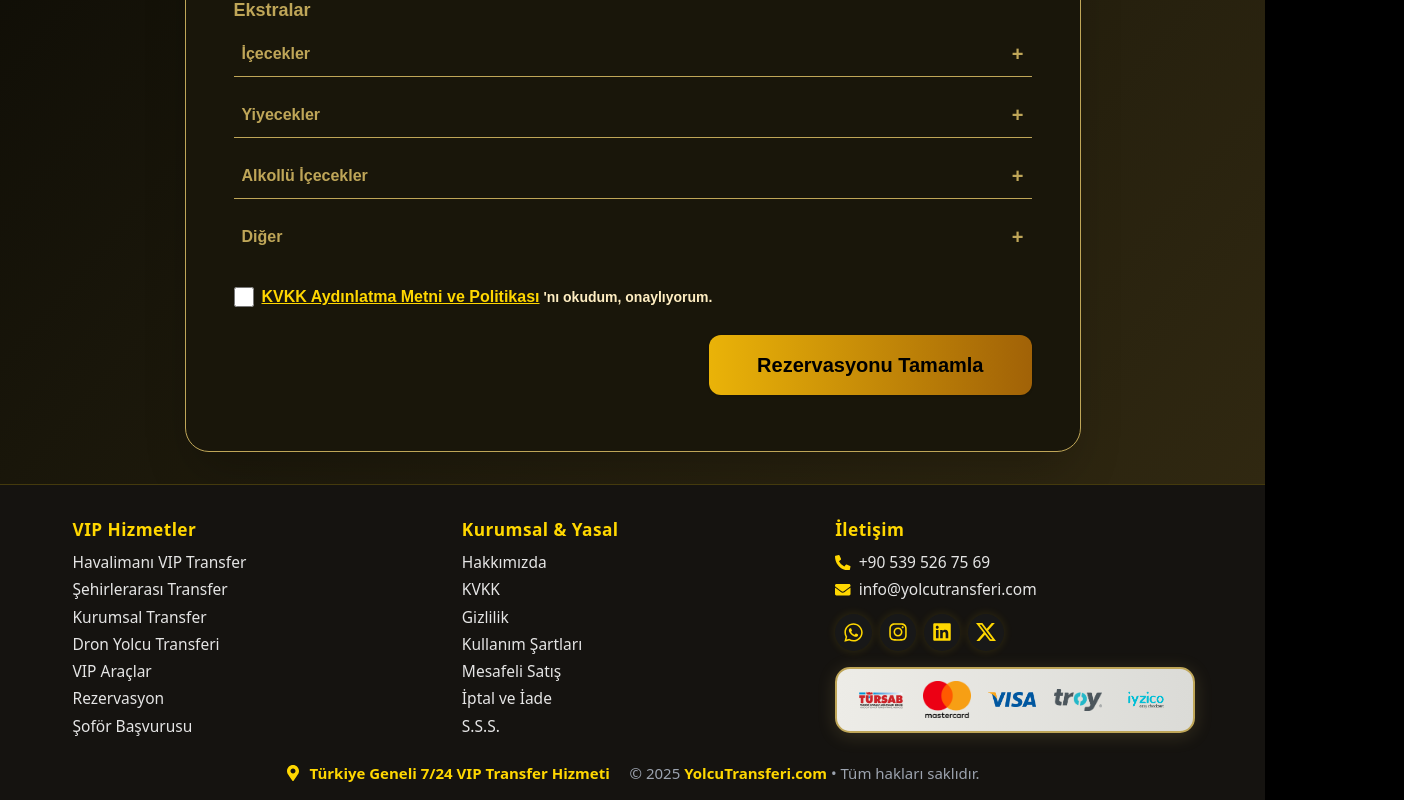
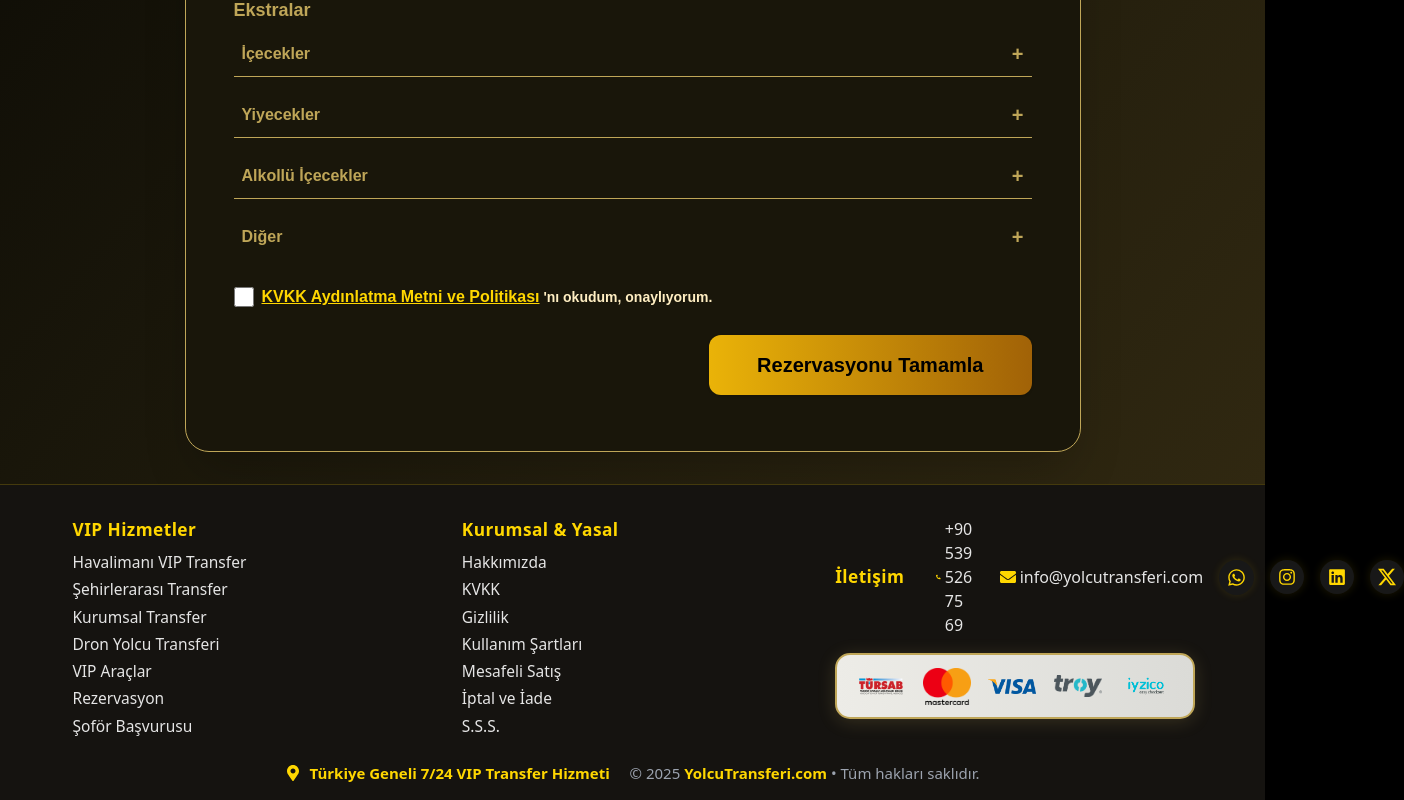
Before and after one commit to haliltayfur/yolcutransferi, a Next.js app: page /rezervasyon in a window 1280 px wide. Shown: the part 1103-1903 px from the top of the page, 1404 px wide, since content can reach past the window. Built offline with nearby package versions, Linux system fonts and the light colour scheme.

Commit message:
Update Footer.jsx

```diff
--- a/components/Footer.jsx
+++ b/components/Footer.jsx
@@ -38,29 +38,20 @@ export default function Footer() {
         </div>
         {/* Masaüstünde iletişim blok ve LOGOLAR */}
         <div className="hidden md:flex flex-col items-start justify-start">
-          <h3 className="text-gold text-[1.08rem] font-bold mb-2 tracking-wide">İletişim</h3>
-          <div className="flex flex-col gap-1 text-[0.97rem]">
-            <div className="flex items-center gap-2">
-              <FaPhoneAlt className="text-gold" />
-              <a href="tel:+905395267569" className="footer-link">+90 539 526 75 69</a>
-            </div>
-            <div className="flex items-center gap-2">
-              <FaEnvelope className="text-gold" />
-              <a href="mailto:info@yolcutransferi.com" className="footer-link">info@yolcutransferi.com</a>
-            </div>
-            <div className="flex gap-2 mt-2">
-              <a href="https://wa.me/905395267569" target="_blank" rel="noopener noreferrer" className="footer-social" aria-label="WhatsApp">
-                <FaWhatsapp size={21} />
+          <div className="flex items-center gap-4 w-full">
+            <h3 className="text-gold text-[1.08rem] font-bold tracking-wide mb-0 min-w-[85px]">İletişim</h3>
+            {/* İletişim bilgileri ve sosyal butonlar yan yana */}
+            <div className="flex items-center gap-4">
+              <a href="tel:+905395267569" className="footer-link flex items-center gap-1" aria-label="Telefon">
+                <FaPhoneAlt className="text-gold" size={16} /> <span className="hidden lg:inline">+90 539 526 75 69</span>
               </a>
-              <a href="https://www.instagram.com/yolcutransferi/" target="_blank" rel="noopener noreferrer" className="footer-social" aria-label="Instagram">
-                <FaInstagram size={20} />
+              <a href="mailto:info@yolcutransferi.com" className="footer-link flex items-center gap-1" aria-label="Mail">
+                <FaEnvelope className="text-gold" size={16} /> <span className="hidden lg:inline">info@yolcutransferi.com</span>
               </a>
-              <a href="https://www.linkedin.com/company/yolcutransferi/" target="_blank" rel="noopener noreferrer" className="footer-social" aria-label="LinkedIn">
-                <FaLinkedin size={20} />
-              </a>
-              <a href="https://x.com/yolcutransferi" target="_blank" rel="noopener noreferrer" className="footer-social" aria-label="X">
-                <SiX size={20} />
-              </a>
+              <a href="https://wa.me/905395267569" target="_blank" rel="noopener noreferrer" className="footer-social" aria-label="WhatsApp"><FaWhatsapp size={19} /></a>
+              <a href="https://www.instagram.com/yolcutransferi/" target="_blank" rel="noopener noreferrer" className="footer-social" aria-label="Instagram"><FaInstagram size={18} /></a>
+              <a href="https://www.linkedin.com/company/yolcutransferi/" target="_blank" rel="noopener noreferrer" className="footer-social" aria-label="LinkedIn"><FaLinkedin size={18} /></a>
+              <a href="https://x.com/yolcutransferi" target="_blank" rel="noopener noreferrer" className="footer-social" aria-label="X"><SiX size={18} /></a>
             </div>
           </div>
           {/* LOGO BANDI sadece desktopta ve iletişimin hemen altında */}
```
